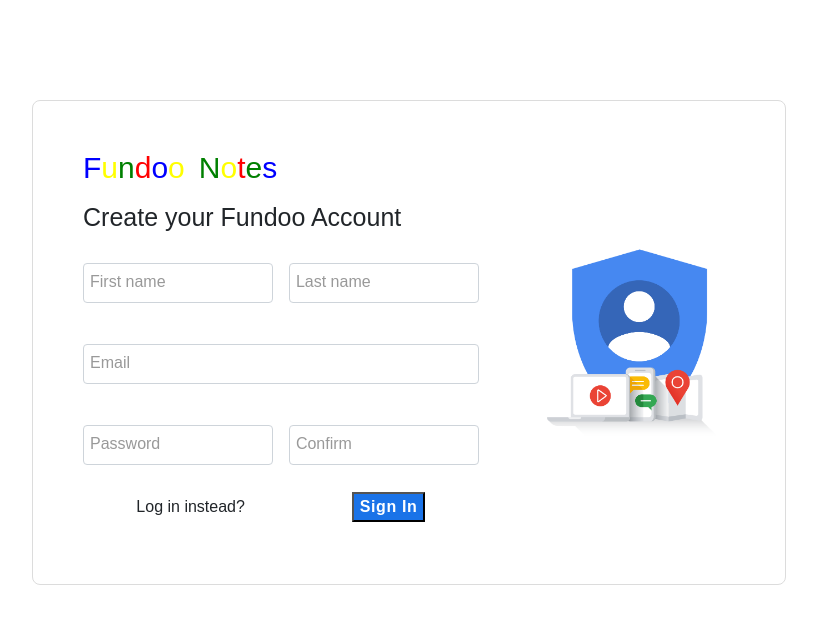
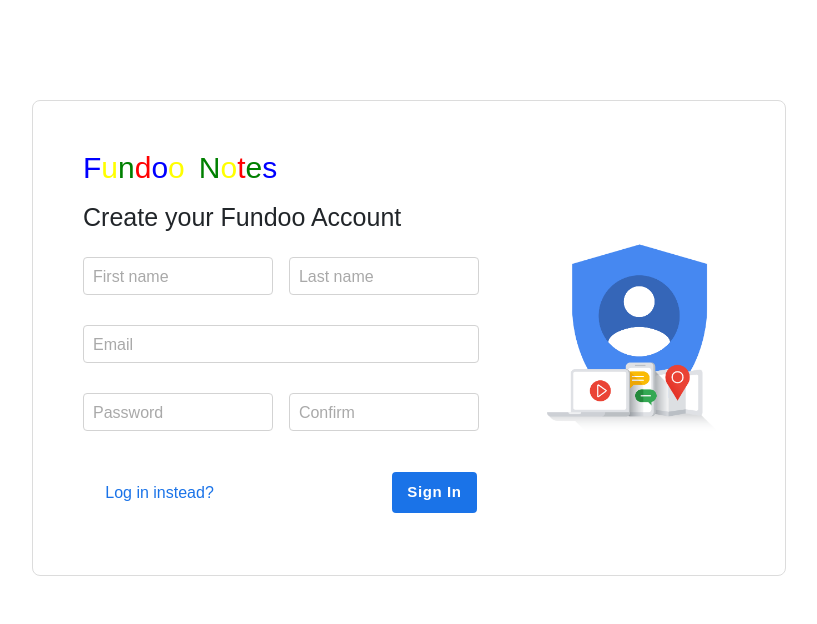
Before and after one commit to Shreyaswrp/FundooNoteFrontend, a React (Create React App) app: page /register in a window 1280 px wide. Shown: the top 624 px of the page, without its empty margins (204-1021 px from the left). Built offline with nearby package versions, Linux system fonts and the light colour scheme.

Commit message:
add: input form validation

```diff
--- a/src/components/Registration.jsx
+++ b/src/components/Registration.jsx
@@ -35,8 +35,6 @@
     event.preventDefault();
   };
 
-
-
   validateForm = () => {
     let firstNameError = "";
     let lastNameError = "";
@@ -48,7 +46,7 @@
       firstNameError = "First Name is required!"
     }
 
-    if(this.state.firstName.length< 3) {
+    if(this.state.firstName.length > 0 && this.state.firstName.length < 3) {
       firstNameError = "First Name must be at least 3 characters long!"
     }
 
@@ -56,7 +54,7 @@
       lastNameError = "Last Name is required!"
     }
 
-    if(this.state.lastName.length< 3) {
+    if( this.state.lastName.length > 0 && this.state.lastName.length < 3) {
       lastNameError = "Last Name must be at least 3 characters long!"
     }
 
@@ -72,7 +70,7 @@
       passwordError = "Password is required!"
     }
 
-    if(this.state.password.length < 8) {
+    if( this.state.password.length > 0 && this.state.password.length < 8) {
       passwordError = "Password must be at least 8 characters long!"
     }
 
@@ -80,7 +78,7 @@
       confirmPasswordError = "Password confirmation is required!"
     }
 
-    if(this.state.confirmPassword == this.state.password) {
+    if(this.state.confirmPassword != this.state.password) {
       confirmPasswordError = "Password doesn't match!"
     }
 
@@ -152,75 +150,71 @@
             <div className="subtitle">Create your Fundoo Account</div>
             <form autocomplete="off">
               <div className="initials">
-                <div className="form-group">
+                <div className="all-form">
                   <input
-                    type= "firstname"
-                    class="form-control"
+                    className="form-control"
                     name="firstName"
-                    required=""
                     value={this.state.firstName}
-                    onInput={this.handleLabelHide}
                     onChange={this.handleChangeAll}
-                  />
+                    required/>
+                    <div className="invalid-input">{this.state.firstNameError}</div>
                   <label>First name</label>
-                  <div className="valid-feedback">Valid.</div>
-                  <div className="invalid-feedback">{this.state.firstNameError}</div>
+                  <span></span>
                 </div>
 
-                <div className="form-group side-form">
+
+                <div className="all-form side-form">
                   <input
-                    class="form-control"
+                    type="text"
+                    className="form-control"
                     name="lastName"
-                    required=""
                     value={this.state.lastName}
                     onChange={this.handleChangeAll}
-                  />
+                  required/>
+                  <div className="invalid-input">{this.state.lastNameError}</div>
                   <label for="lastName">Last name</label>
-                  <div class="valid-feedback">Valid.</div>
-                  <div class="invalid-feedback">{this.state.lastNameError}</div>
+                  <span></span>
                 </div>
               </div>
 
-              <div className="form-group">
+              <div className="all-form">
                 <input
-                  class="form-control"
+                  type="text"
+                  className="form-control"
                   name="email"
-                  required=""
                   value={this.state.email}
                   onChange={this.handleChangeAll}
-                />
+                required/>
+                <div className="invalid-input">{this.state.emailError}</div>
                 <label for="email">Email</label>
-                <div class="valid-feedback">Valid.</div>
-                <div class="invalid-feedback">{this.state.emailError}</div>
+                <span></span>
               </div>
 
               <div className="initials">
-                <div className="form-group">
+                <div className="all-form">
                   <input
-                    class="form-control"
+                    type="password"
+                    className="form-control"
                     name="password"
-                    required=""
                     value={this.state.password}
                     onChange={this.handleChangeAll}
-                  />
+                  required/>
+                  <div className="invalid-input">{this.state.passwordError}</div>
                   <label for="password">Password</label>
-                  <div class="valid-feedback">Valid.</div>
-                  <div class="invalid-feedback">{this.state.passwordError}</div>
+                  <span></span>
                 </div>
 
-                <div className="form-group side-form">
+                <div className="all-form side-form">
                   <input
-                    class="form-control"
+                    type="password"
+                    className="form-control"
                     name="confirmPassword"
-                    required=""
                     value={this.state.confirmPassword}
                     onChange={this.handleChangeAll}
-                  />
+                    required/>
+                    <div className="invalid-input">{this.state.confirmPasswordError}</div>
                   <label for="confirmPassword">Confirm</label>
-                  <div class="valid-feedback">Valid.</div>
-                  <div class="invalid-feedback">
-                    {this.state.confirmPasswordError}
-                  </div>
+                  <span></span>
                 </div>
               </div>
             </form>
@@ -231,8 +225,7 @@
               </div>
               <button
                 type="submit"
-                className="submitBtn"
-                variant="contained"
+                className="btn submitBtn"
                 onClick={this.handleRegisterSubmit}>
                 Sign In
               </button>
--- a/src/style/registration.scss
+++ b/src/style/registration.scss
@@ -4,33 +4,6 @@
 body {
   font-family: arial,sans-serif;
 }
-
-.form-group{ position: relative; margin-top: 25px; padding: 0;}
-.form-control{height: 40px}
-.form-control:focus{box-shadow: none; border-style: solid;
-  border-color: blue;
-  border-width: 2px;}
-
-label {
-  position: absolute;
-  left: 7px;
-  top: 7px;
-  transition: all 0.3s;
-  background-color: white;
-  color: #999;
-  font-weight: 2px;
-}
-
-.form-control:focus ~ label{
-  left: 8px;
-  top: -10px;
-  color: blue;
-  background: #fff;
-  padding:0 5px;
-  border-width: 4px;
-}
-
-
 
 .title {
   flex-direction: row;
@@ -53,6 +26,7 @@
   justify-content: flex-start;
   margin-left: 0px;
   margin-top: 9px;
+  margin-bottom: 20px;
   font-size: 25px;
 }
 
@@ -65,6 +39,58 @@
   margin-left: 236px;
   margin-top: 100px;
   border-radius: 8px;
+}
+
+.container input
+{
+  padding: 8px;
+  margin-bottom: 30px;
+  top: 8px;
+  left: 10px;
+  width: 100%;
+  box-sizing: border-box;
+  border: 1px solid lightgray;
+}
+
+.all-form
+{
+  position: relative;
+}
+
+.all-form label
+{
+  position: absolute;
+  top: 8px;
+  left: 10px;
+  color: darkgray;
+  transition: .5s;
+  pointer-events: none;
+}
+
+.container input:focus ~label
+{
+ top: -11px;
+ color: blue;
+ font-size: 14px;
+ background-color: white;
+}
+
+.container input:valid ~label
+{
+  top: -11px;
+  font-size: 14px;
+  background-color: white;
+}
+
+.container input:focus
+{
+ box-shadow: none;
+ border: 2px solid blue;
+}
+
+.container input:valid
+{
+ box-shadow: none;
 }
 
 .account {
@@ -157,7 +183,29 @@
 }
 
 .submitBtn {
-  @include submitButton;
+  background: #1a73e8 !important;
+  color: white !important;
+  font-weight: 600 !important;
+  letter-spacing: 0.04em !important;
+  font-size: 15px;
+  width: auto;
+  box-sizing: border-box;
+  margin-right: -87px;
+  border: 3px solid #1a73e8;
+  border-radius: 4px;
+}
+
+.invalid-input
+{
+  margin-top: 1px;
+  color: red;
+  font-size: 11px;
+}
+
+.text
+{
+  color: #1a73e8;
+  margin-left: -67px;
 }
 
 @media only screen and (max-width: 600px) {
```
Also changed, not shown: 2 other files (tests, documents, lock files or other folders).
